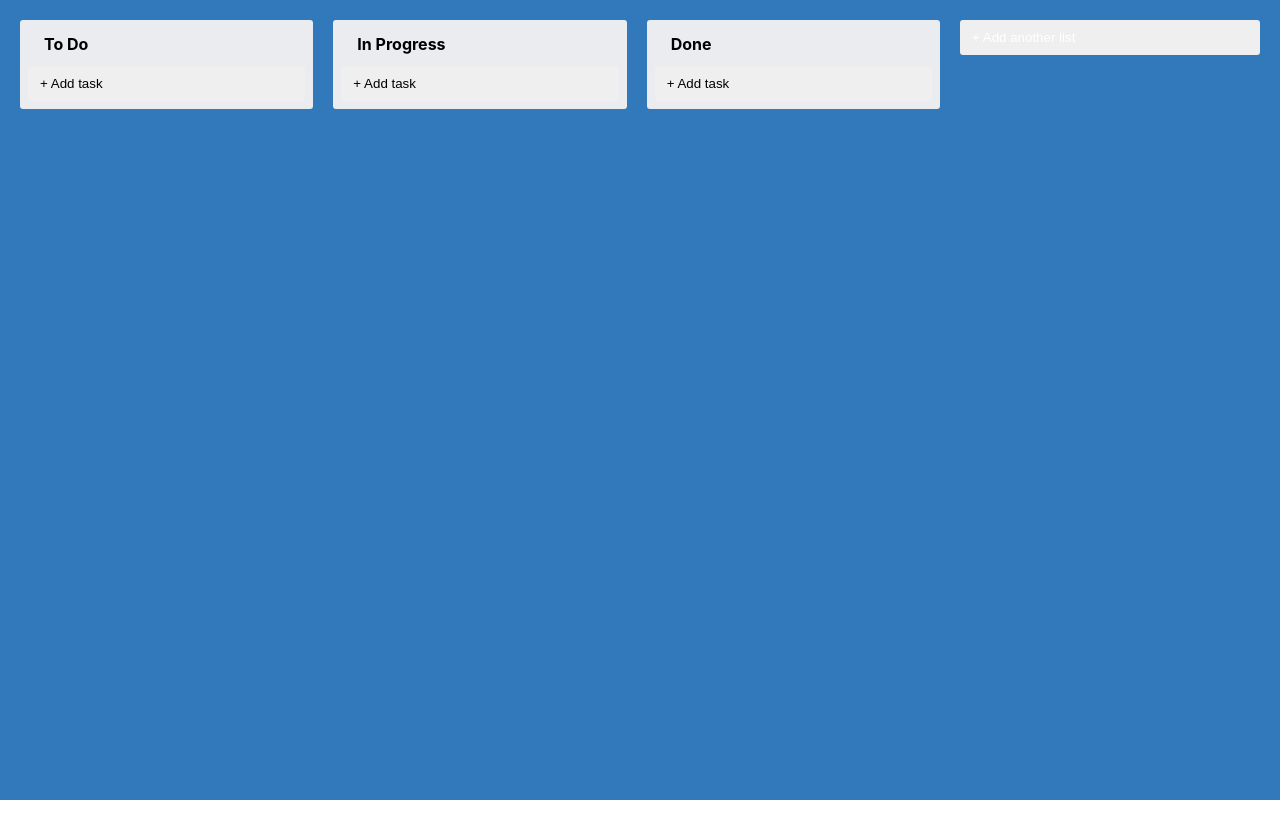
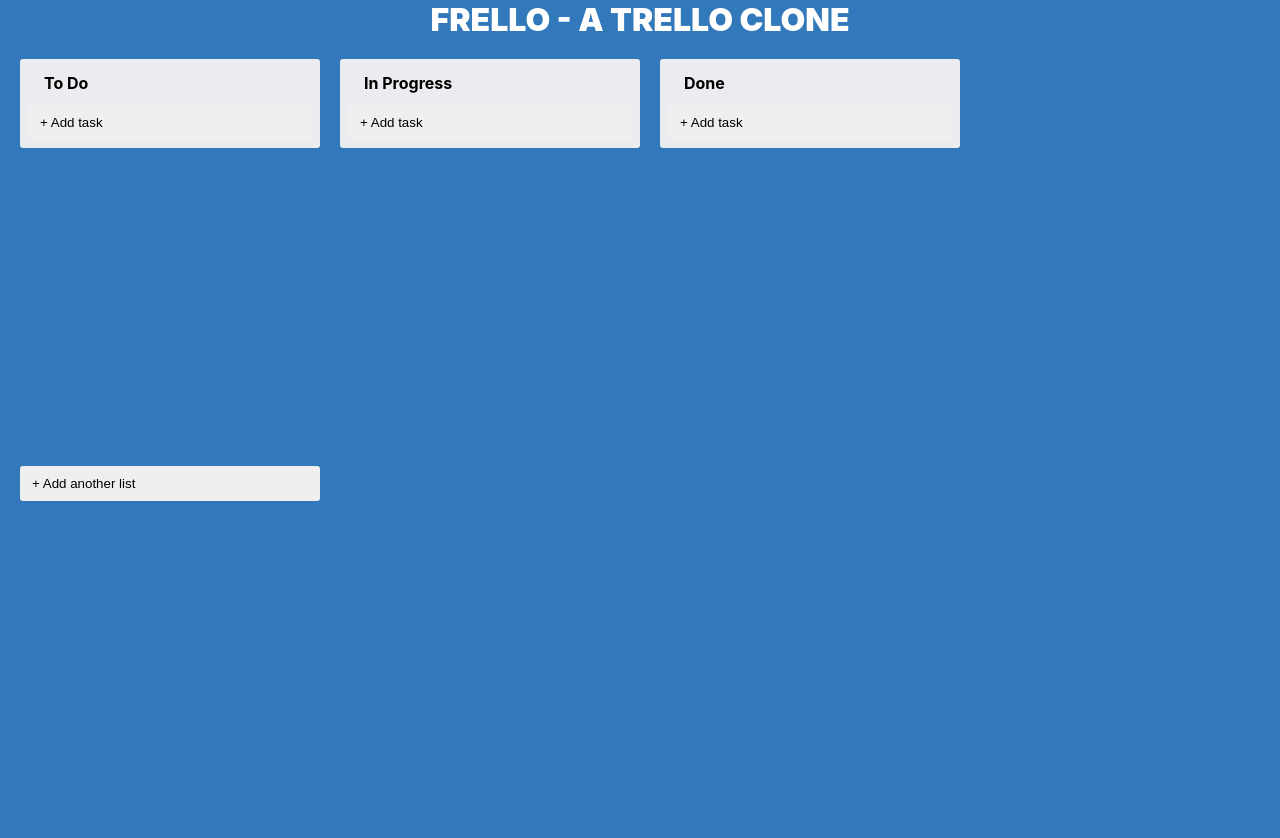
Before and after one commit to baubrun/frello, a React (Create React App) app: page / in a window 1280 px wide. Before the commit the page ends 800 px from the top, so only its background shows below. Built offline with nearby package versions, Linux system fonts and the light colour scheme.

Commit message:
updating ui

```diff
--- a/src/App.js
+++ b/src/App.js
@@ -11,7 +11,9 @@
   const {state, dispatch} = useAppState()
 
   return (
-      <AppContainer>
+    <>
+        <div className="title">Frello -  A Trello clone</div>
+        <AppContainer>
         <CustomDragLayer />
         {state.lists.map((list, idx) => (
           <Column
@@ -29,6 +31,7 @@
 
         />
       </AppContainer>
+      </>
   );
 };
 
--- a/src/components/AddNewItem.jsx
+++ b/src/components/AddNewItem.jsx
@@ -4,7 +4,7 @@
 
 
 
-const AddNewItem = ({onAdd, dark, toggleButtonText }) => {
+const AddNewItem = ({onAdd, toggleButtonText }) => {
   const [showForm, setShowForm] = useState(false);
 
   if (showForm) {
@@ -20,7 +20,7 @@
 
   return (
     <AddItemButton
-    dark={dark}
+    dark={true}
     onClick={() => setShowForm(true)}
     >
       {toggleButtonText}
--- a/src/components/Card.jsx
+++ b/src/components/Card.jsx
@@ -15,7 +15,6 @@
       if (item.id === id) {
         return;
       }
-      console.log('item :>> ', item);
       const dragIdx = item.index;
       const hoverIdx = index;
       const sourceColumn = item.id;
--- a/src/components/Column.jsx
+++ b/src/components/Column.jsx
@@ -3,41 +3,46 @@
 import AddNewItem from "./AddNewItem";
 import Card from "../components/Card";
 import { useAppState } from "../context/AppStateContext";
-import { ADD_TASK, CARD, COLUMN, MOVE_LIST } from "../reducer/actionTypes";
+import { ADD_TASK, CARD, COLUMN, MOVE_TASK } from "../reducer/actionTypes";
 import useDragItem from "../customHooks/useDragItem";
 import { useDrop } from "react-dnd";
 
 const Column = ({ id, index, text,}) => {
   const { state, dispatch } = useAppState();
-  // const ref = useRef();
-  // const [, drop] = useDrop({
-  //   accept: [CARD, COLUMN],
-  //   hover(item) {
-  //     const dragIdx = item.index;
-  //     const hoverIdx = index;
-  //     if (dragIdx === hoverIdx) {
-  //       return;
-  //     }
-  //     dispatch({
-  //       type: MOVE_LIST,
-  //       payload: { dragIdx, hoverIdx },
-  //     });
-  //     item.index = hoverIdx;
-  //   },
-  // });
+  const ref = useRef();
+  const [, drop] = useDrop({
+    accept: CARD,
+    hover(item) {
+      const dragIdx = item.index;
+      const hoverIdx = 0;
+      const sourceColumn = item.id
+      const targetColumn = id
+      if (sourceColumn === targetColumn) {
+        return;
+      }
+      dispatch({
+        type: MOVE_TASK,
+        payload: {
+          dragIdx, hoverIdx, sourceColumn, targetColumn
+        }
+    });
+    item.index = hoverIdx
+    item.id = targetColumn
+  },
+});
 
-  // const { drag } = useDragItem({
-  //   type: COLUMN,
-  //   id,
-  //   index,
-  //   text,
-  // });
+  const { drag } = useDragItem({
+    type: COLUMN,
+    id,
+    index,
+    text,
+  });
 
-  // drag(drop(ref));
+  drag(drop(ref));
 
   return (
     <ColumnContainer
-      // ref={ref}
+      ref={ref}
     >
       <ColumnTitle>{text}</ColumnTitle>
       {state.lists[index].tasks.map((task, idx) => (
--- a/src/index.css
+++ b/src/index.css
@@ -28,3 +28,15 @@
 #root {
   height: 100%
 }
+
+
+.title {
+  background-color: #3179ba;
+  color: white;
+  display: flex;
+  font-size: 32px;
+  font-weight: 900;
+  justify-content: center;
+  text-transform: uppercase;
+  width: 100%
+}
--- a/src/styledComponents/index.js
+++ b/src/styledComponents/index.js
@@ -1,5 +1,4 @@
 import styled from "styled-components"
-
 
 export const AddItemButton = styled.button `
 background-color: #fffff3d;
@@ -23,6 +22,7 @@
 background-color: #3179ba;
 display: flex;
 flex-direction: row;
+flex-wrap: wrap;
 height: 100%;
 padding: 20px;
 width: 100%;
@@ -38,11 +38,6 @@
 padding: 8px 16px;
 `
 
-export const DragPreviewContainer = styled.div `
-opacity: ${props => props.isHidden ? 0 : 1}
-`
-
-// export const ColumnContainer = styled(DragPreviewContainer)
 export const ColumnContainer = styled.div`
 background-color: #ebecf0;
 border-radius: 3px;
```
